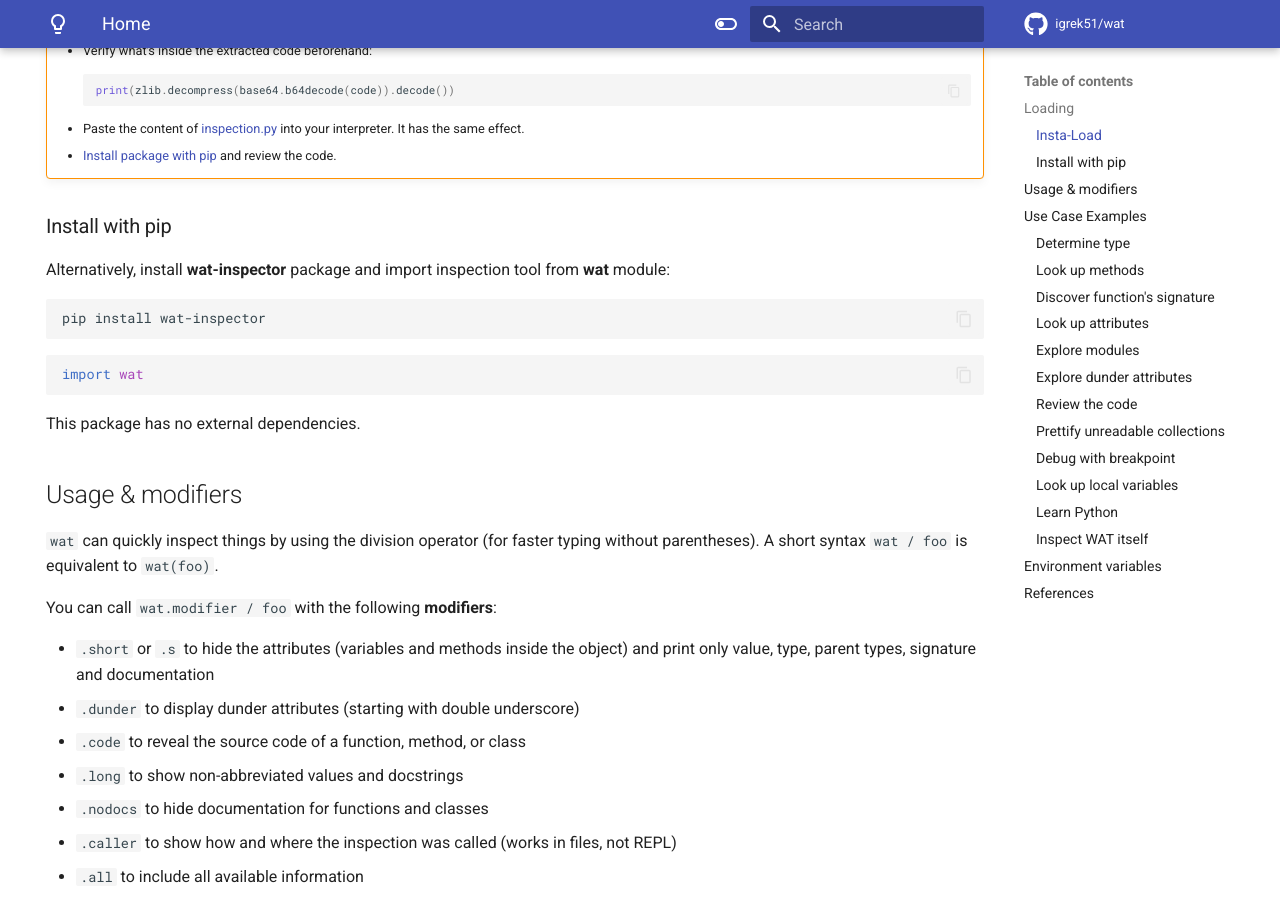
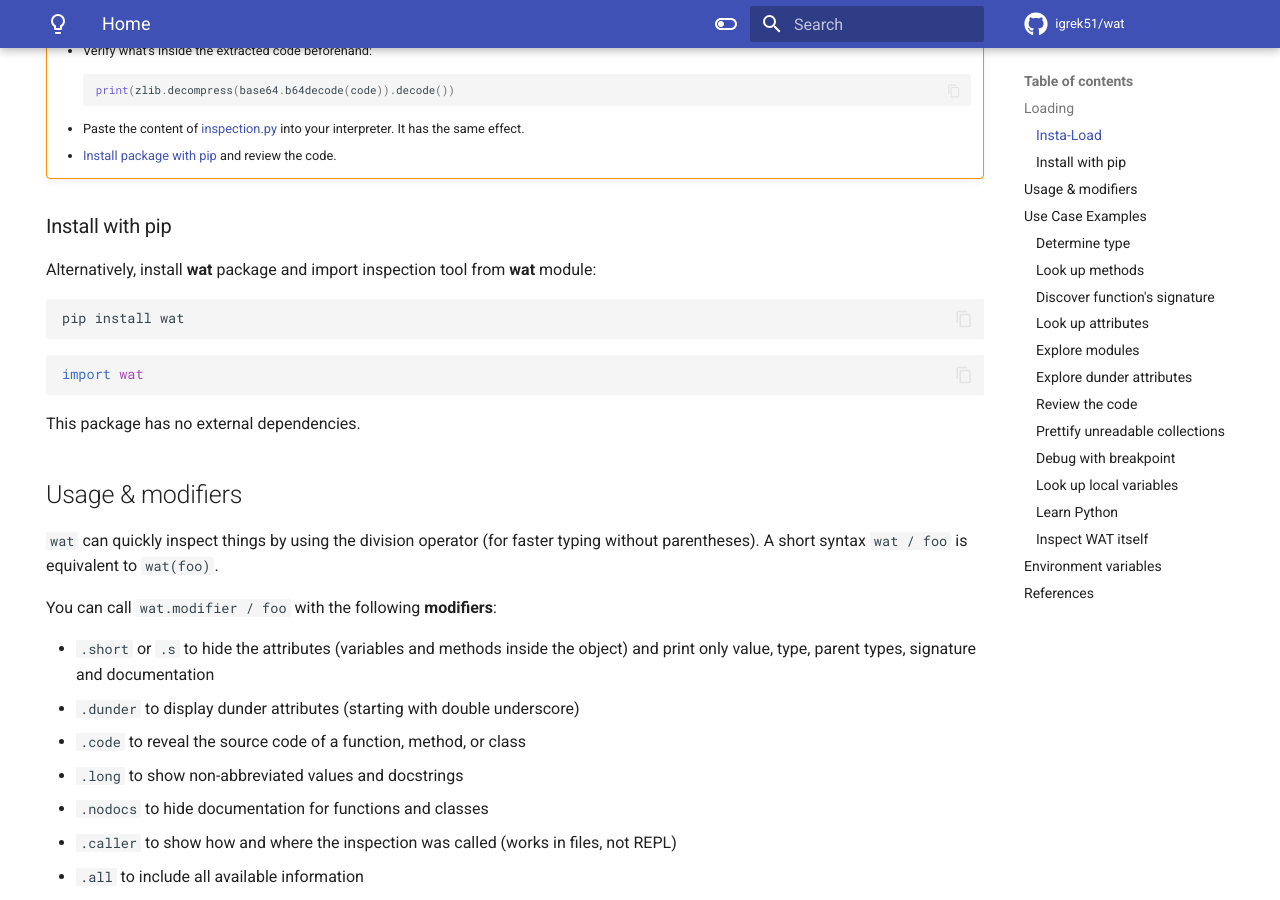
Before and after one commit to igrek51/wat, an MkDocs documentation site: the page built from docs/index.md, in a window 1280 px wide and 900 px high, scrolled down 2307 px. Built offline with MkDocs 1.6.1 and Material for MkDocs 9.7.7, drawn with Linux system fonts in a browser that asks for light colours; comment, search, counter and statistics services are not loaded.

Commit message:
Release wat package to PyPI

````diff
--- a/docs/index.md
+++ b/docs/index.md
@@ -8,7 +8,7 @@ hide:
 <div align="center">
     <a href="https://github.com/igrek51/wat">GitHub</a>
     -
-    <a href="https://pypi.org/project/wat-inspector">PyPI</a>
+    <a href="https://pypi.org/project/wat">PyPI</a>
     -
     <a href="https://igrek51.github.io/wat">Documentation</a>
 </div>
@@ -66,9 +66,9 @@ Now you can use `wat` object.
     - [Install package with pip](#install-with-pip) and review the code.
 
 ### Install with pip
-Alternatively, install **wat-inspector** package and import inspection tool from **wat** module:
+Alternatively, install **wat** package and import inspection tool from **wat** module:
 ```sh
-pip install wat-inspector
+pip install wat
 ```
 ```python
 import wat
--- a/pyproject.toml
+++ b/pyproject.toml
@@ -1,5 +1,5 @@
 [project]
-name = "wat-inspector"
+name = "wat"
 description = "Deep inspection of Python objects"
 license = {text = "MIT"}
 authors = [
````
Also changed, not shown: README.md (+3 -3 lines).
